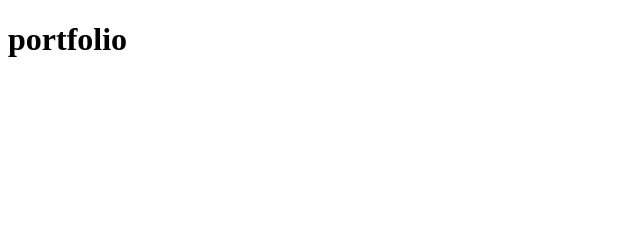
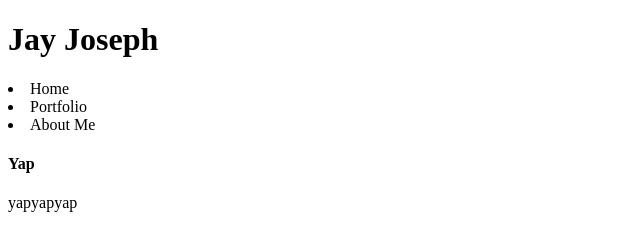
Before and after one commit to J036/Portfolio, a plain HTML site: page index.html in a window 1280 px wide. Shown: the whole page, without its empty margins (0-640 px from the left). Drawn offline with Linux system fonts and the light colour scheme.

Commit message:
NavBar Start

```diff
--- a/index.html
+++ b/index.html
@@ -2,8 +2,6 @@
 <html lang="en">
 
 <head>
-    <h1> portfolio </h1>
-        <!-- Gives title of website -->
     <meta charset="UTF-8">
         <!-- Tells browser that I'm using Unicode-->
     <meta name="description" content= "Jay Joseph's portfolio">
@@ -16,4 +14,20 @@
         <!-- Ensures websites scale to mobile devices and screens of different sizes -->
     <meta http-equiv="refresh" content ="1800">
         <!-- Makes the page refresh every 30 min-->
-    </head>
+</head>
+
+<body>
+    <h1> Jay Joseph </h1>
+    <nav class="navBar">
+        <u1>
+            <li><a href=""></a>Home</a></li>
+            <li><a href=""></a>Portfolio</a></li>
+            <li><a href=""></a>About Me</a></li>
+        </u1>
+    </nav>
+    <main>
+        <h4>Yap</h4>
+        <p>yapyapyap</p>
+    </main>
+
+</body>
```
